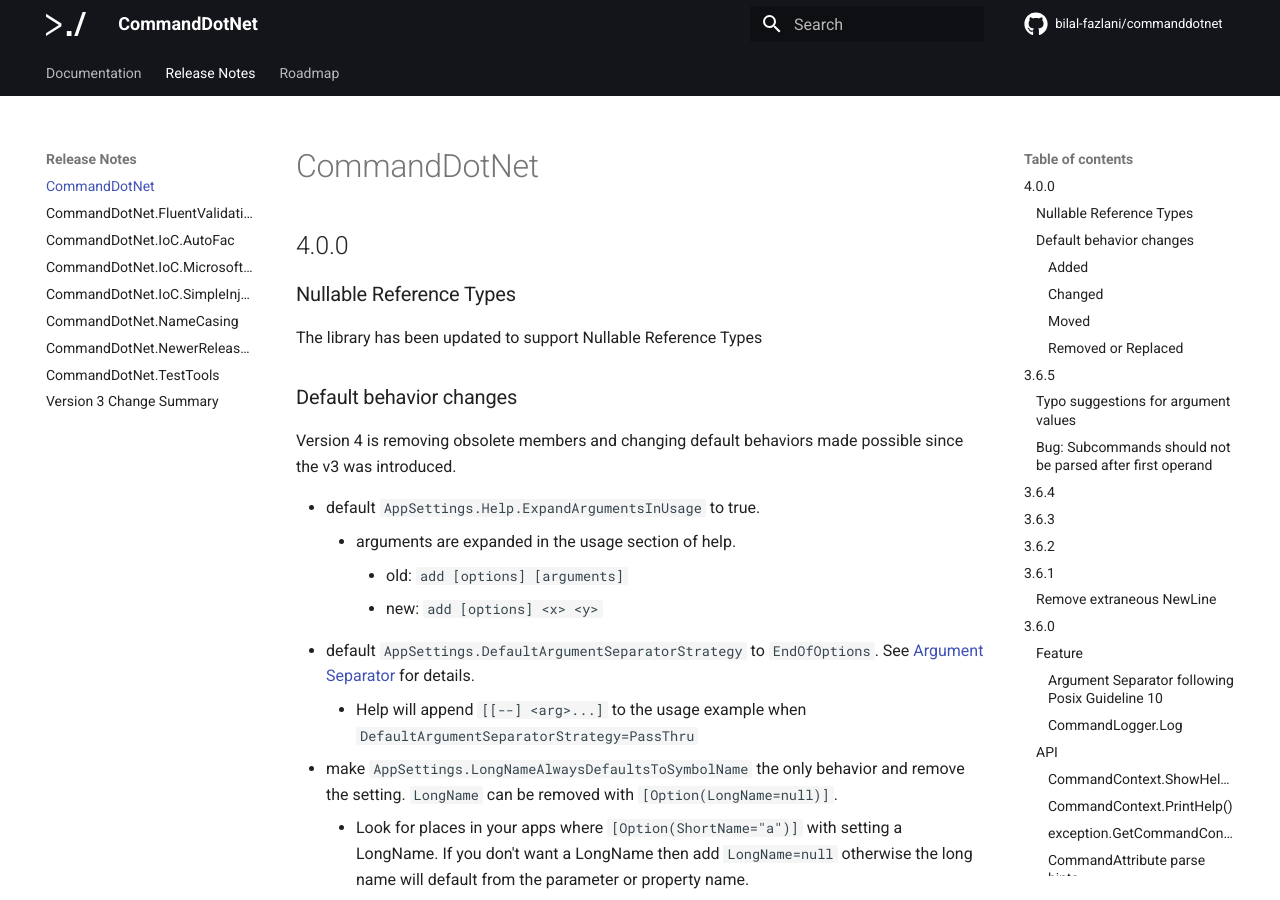
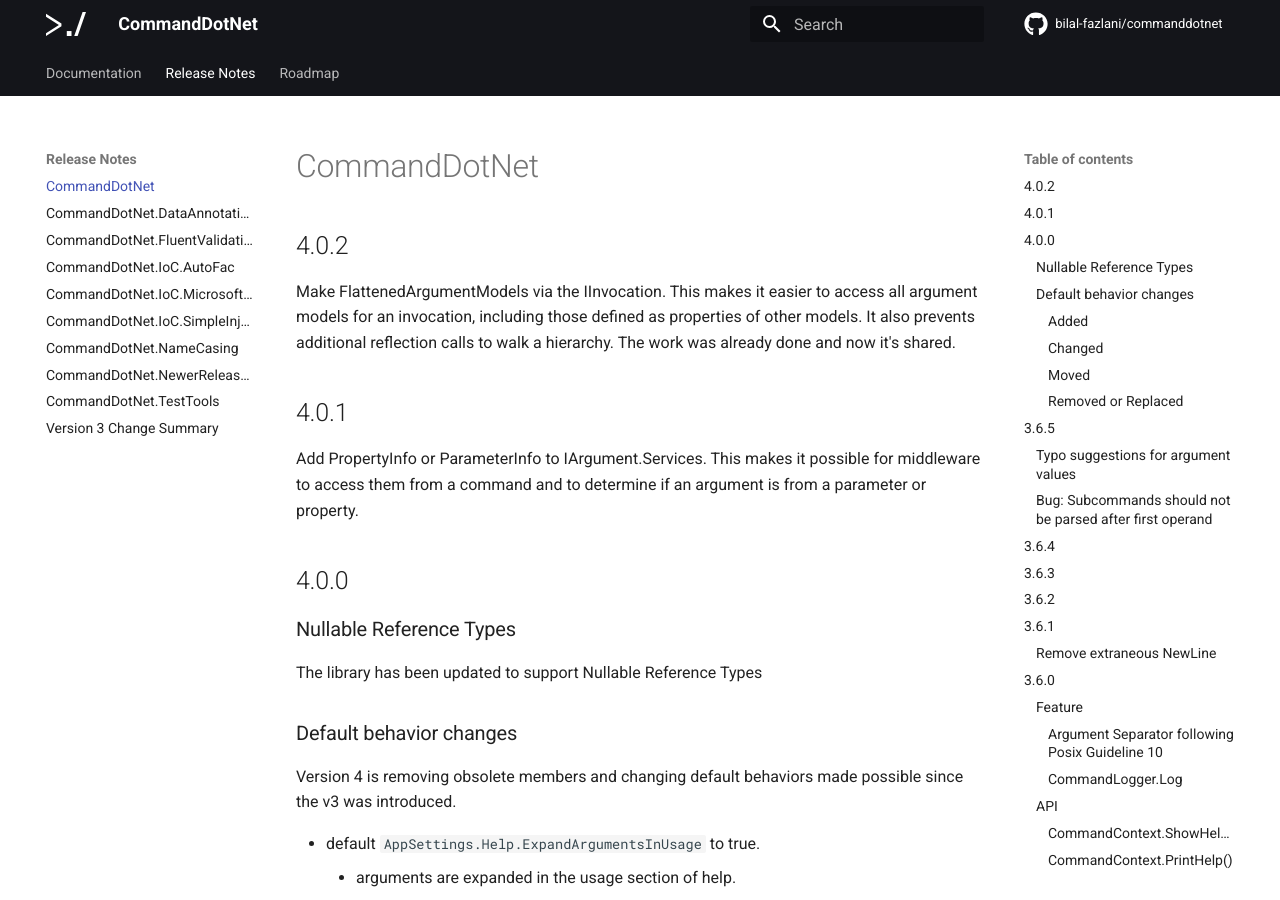
Before and after one commit to bilal-fazlani/commanddotnet, an MkDocs documentation site: the page built from docs/ReleaseNotes/CommandDotNet.md, in a window 1280 px wide and 900 px high. Built offline with MkDocs 1.6.1 and Material for MkDocs 9.7.7, drawn with Linux system fonts in a browser that asks for light colours; comment, search, counter and statistics services are not loaded.

Commit message:
update release notes

```diff
--- a/docs/ReleaseNotes/CommandDotNet.md
+++ b/docs/ReleaseNotes/CommandDotNet.md
@@ -1,4 +1,14 @@
 # CommandDotNet
+
+## 4.0.2
+
+Make FlattenedArgumentModels via the IInvocation.
+This makes it easier to access all argument models for an invocation, including those defined as properties of other models.
+It also prevents additional reflection calls to walk a hierarchy. The work was already done and now it's shared.
+
+## 4.0.1
+
+Add PropertyInfo or ParameterInfo to IArgument.Services. This makes it possible for middleware to access them from a command and to determine if an argument is from a parameter or property.
 
 ## 4.0.0
 
--- a/mkdocs.yml
+++ b/mkdocs.yml
@@ -68,6 +68,7 @@
         - TipsFaqs/nullable-reference-types.md
     - Release Notes:
       - ReleaseNotes/CommandDotNet.md
+      - ReleaseNotes/CommandDotNet.DataAnnotations.md
       - ReleaseNotes/CommandDotNet.FluentValidation.md
       - ReleaseNotes/CommandDotNet.IoC.Autofac.md
       - ReleaseNotes/CommandDotNet.IoC.MicrosoftDependencyInjection.md
```
Also changed, not shown: docs/ReleaseNotes/CommandDotNet.DataAnnotations.md (added, +12 -0 lines), docs/ReleaseNotes/CommandDotNet.FluentValidation.md (+5 -0 lines), docs/ReleaseNotes/CommandDotNet.TestTools.md (+4 -0 lines).
